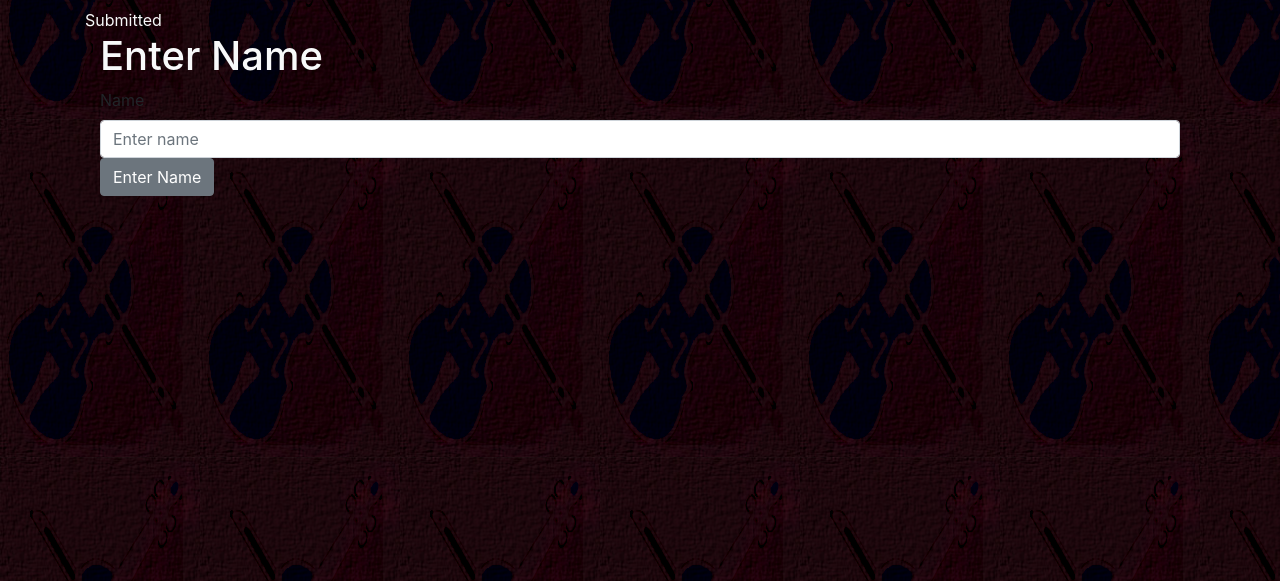
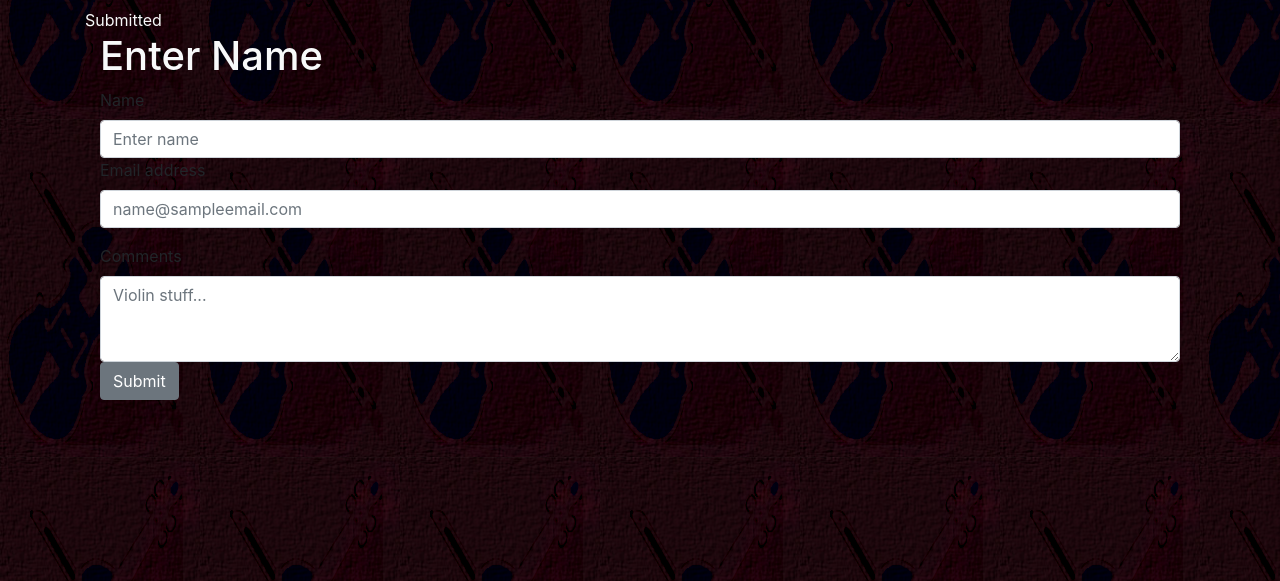
Before and after one commit to Jaliov/Violin_Classics_History, a PHP site: page /contact.php in a window 1280 px wide. Shown: the part 219-800 px from the top of the page. Run offline with PHP 8.4, Linux system fonts and the light colour scheme; some web fonts are replaced.

Commit message:
contact revive attempt

```diff
--- a/contact.php
+++ b/contact.php
@@ -4,19 +4,32 @@ require 'header.php';
 $message = "failed";
 try {
 $connection->setAttribute(PDO::ATTR_ERRMODE, PDO::ERRMODE_EXCEPTION);
-$sql = 'INSERT INTO users(name_entry) VALUES( :nameEntry )';
+$sql = 'INSERT INTO users(name_entry, email, comments) VALUES( :nameEntry, :emailEntry, :textEntry )';
 
    //  $stmt= $pdo->prepare($sql);
 $name = isset($_POST['name_entry']) ? $_POST['name_entry'] : null;
 $stmt = $connection->prepare($sql);
-$stmt->execute( array( ':nameEntry'=>$name));
+//  $stmt->execute( array( ':nameEntry'=>$name));
+
+$email = isset($_POST['email']) ? $_POST['email'] : null;
+$stmt = $connection->prepare($sql);
+// $stmt->execute( array( ':emailEntry'=>$email));
+
+$comments = isset($_POST['comments']) ? $_POST['comments'] : null;
+$stmt = $connection->prepare($sql);
+// $stmt->execute( array( ':textEntry'=>$comments));
+
+$stmt->execute( array( ':nameEntry'=>$name,  ':emailEntry'=>$email, ':textEntry'=>$comments));
 
 echo "<span class = 'text-light'>Submitted</span>";
 } catch(PDOException $e) {
   echo $sql . "<br>" . $e->getMessage();
 }
 
-$connection = null;
+// $stmt = $connection->prepare($sql);
+// $stmt->execute( array( ':nameEntry'=>$name,  ':emailEntry'=>$email, ':textEntry'=>$comments));
+
+// $connection = null;
 
 echo "<div class = 'container'>
     <h2 class = 'text-light'>Enter Name</h2>
@@ -26,9 +39,17 @@ echo "<div class = 'container'>
 
          <label for='name_entry'>Name</label>
          <input type='text' name = 'name_entry' class='form-control' placeholder = 'Enter name'>
-                 <button class ='btn btn-secondary' type = 'submit'>Enter Name</button>
 
-        </div>
+                 <div class='form-group'>
+                 <label for='email'>Email address</label>
+                 <input type='email' class='form-control' name ='email' placeholder='name@sampleemail.com'>
+               </div>
+
+               <div class='form-group'>
+                 <label for='comments'>Comments</label>
+                 <textarea class='form-control' name='comments' rows='3' placeholder='Violin stuff...'></textarea>
+               <button class ='btn btn-secondary' type = 'submit' name='submit'>Submit</button>
+               </div>
         </form>
         </div>" ?>
 
```
